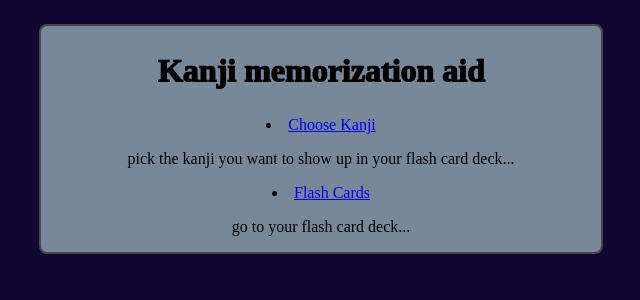
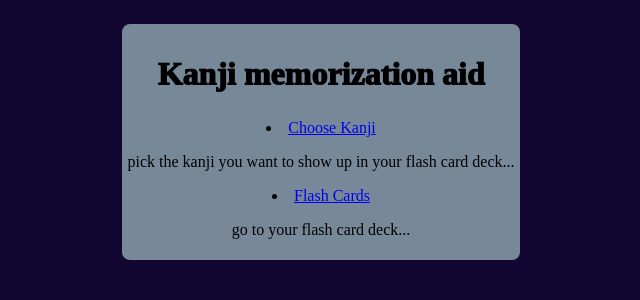
Before and after one commit to VaughnAkiu/learnJapanese, a Next.js app: page / in a window 1280 px wide. Shown: the top 300 px of the page, without its empty margins (319-959 px from the left). Built offline with nearby package versions, Linux system fonts and the light colour scheme.

Commit message:
style changes

```diff
--- a/styles/utils.module.css
+++ b/styles/utils.module.css
@@ -18,7 +18,7 @@
   }
 
   .container {
-    border: 2px solid rgb(75 70 74);
+    border: 5px solid lightslategray;
     background-color: lightslategray;
     border-radius: 0.5em;
 
@@ -26,11 +26,11 @@
     /* place-items: center; */
     text-align: center;
     margin: 1rem;
-    width: 35rem;
+    /* width: 30rem; */
   }
 
   .containerSmall {
-    border: 2px solid rgb(75 70 74);
+    border: 5px solid lightslategray;
     background-color: lightslategray;
     border-radius: 0.5em;
 
@@ -42,7 +42,7 @@
   }
 
   .containerChooseKanji {
-    border: 2px solid rgb(75 70 74);
+    border: 5px solid lightslategray;
     background-color: lightslategray;
     border-radius: 0.5em;
 
@@ -52,7 +52,7 @@
   }
 
   .containerFlashCard {
-    border: 2px solid rgb(75 70 74);
+    border: 5px solid lightslategray;
     background-color: lightslategray;
     border-radius: 0.5em;
     place-content: center;
```
